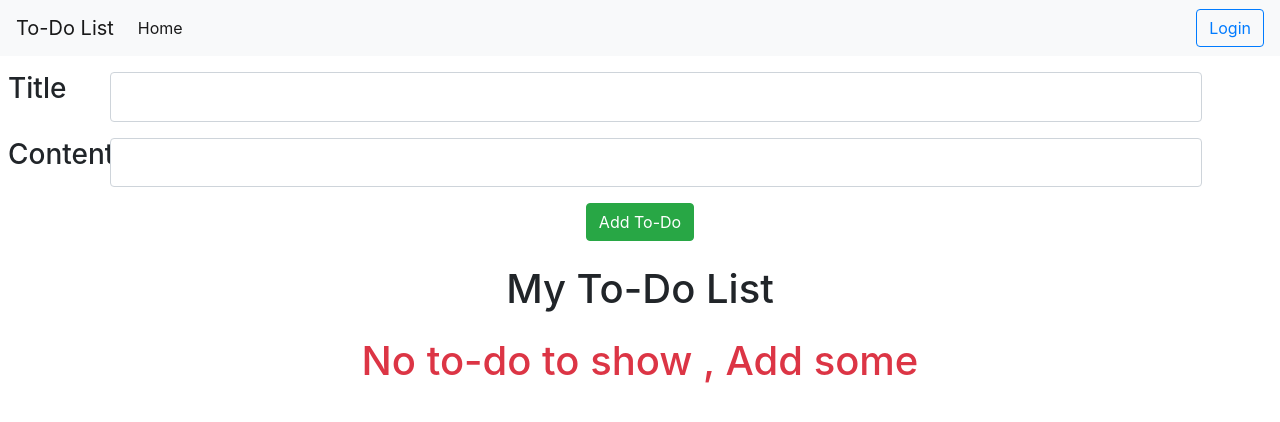
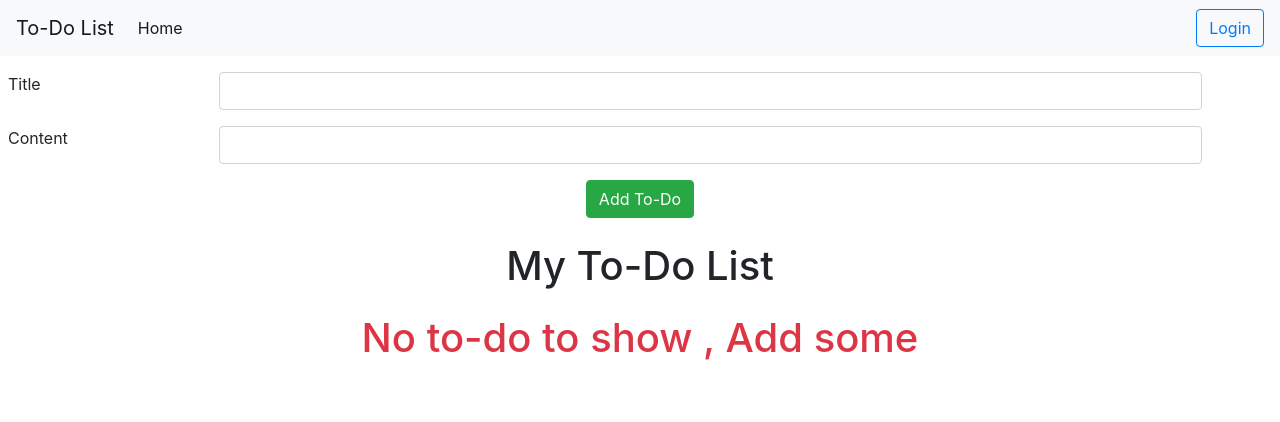
Before and after one commit to tiwariadarsh/todo, a React (Create React App) app: page / in a window 1280 px wide. Shown: the top 422 px of the page. Built offline with nearby package versions, Linux system fonts and the light colour scheme.

Commit message:
Update Todos.js

```diff
--- a/src/components/Todos.js
+++ b/src/components/Todos.js
@@ -63,23 +63,23 @@ export default function Todos() {
       <form onSubmit={addtodo}>
         <div className="mb-3 my-3">
           <div className="row">
-            <label className="form-label text col-1 mx-2">
-              <h3>Title</h3>
+            <label className="form-label text col-2 mx-2">
+              Title
             </label>
             <input
               type="text"
-              className="form-control col-10"
+              className="form-control col-9"
               value={title}
               onChange={(e) => setTitle(e.target.value)}
             />
           </div>
           <div className="row my-3">
-            <label className="form-label col-1 mx-2">
-              <h3>Content</h3>
+            <label className="form-label col-2 mx-2">
+              Content
             </label>
             <input
               type="text"
-              className="form-control col-10"
+              className="form-control col-9"
               value={content}
               onChange={(e) => setContent(e.target.value)}
             />
```
